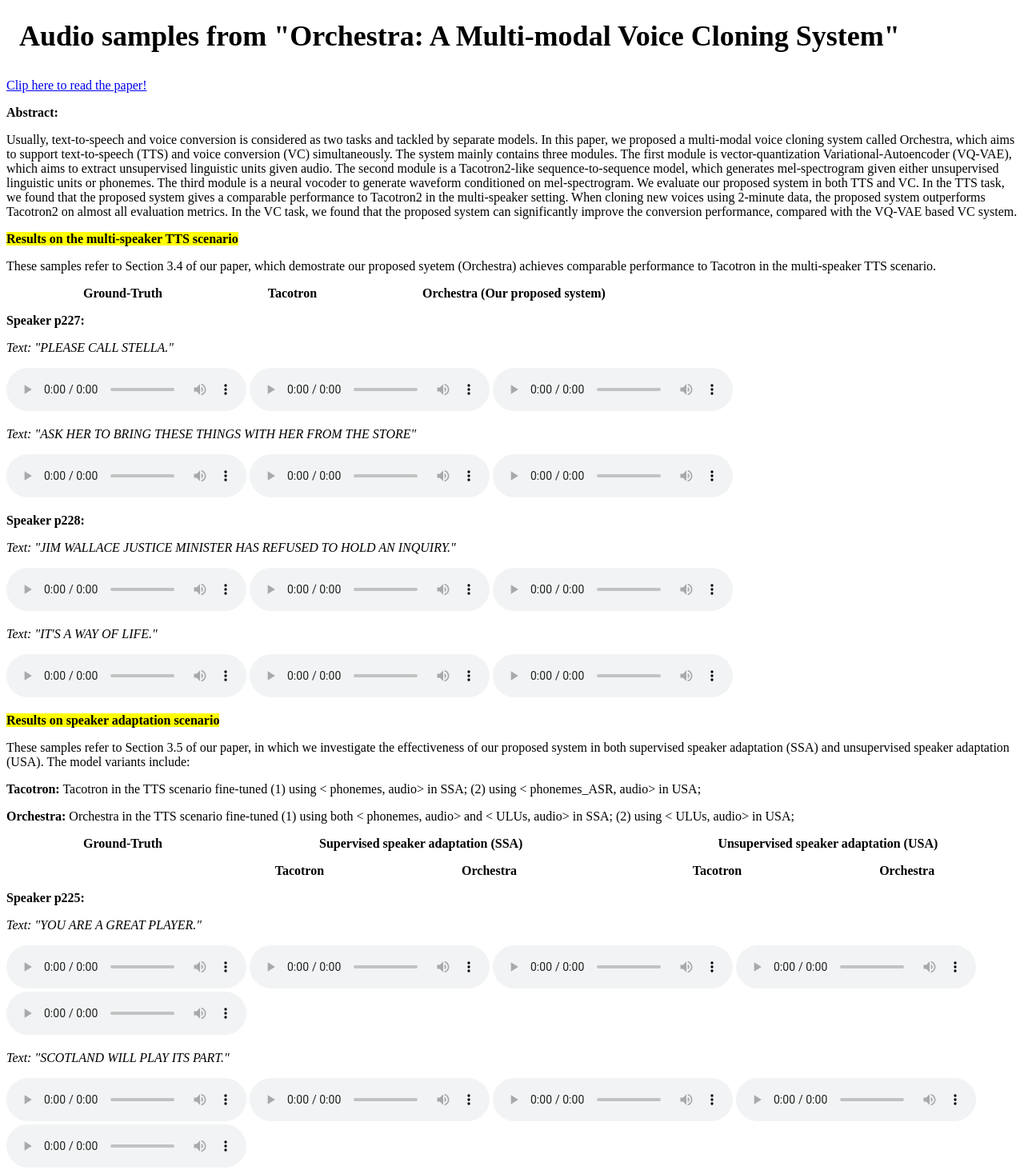
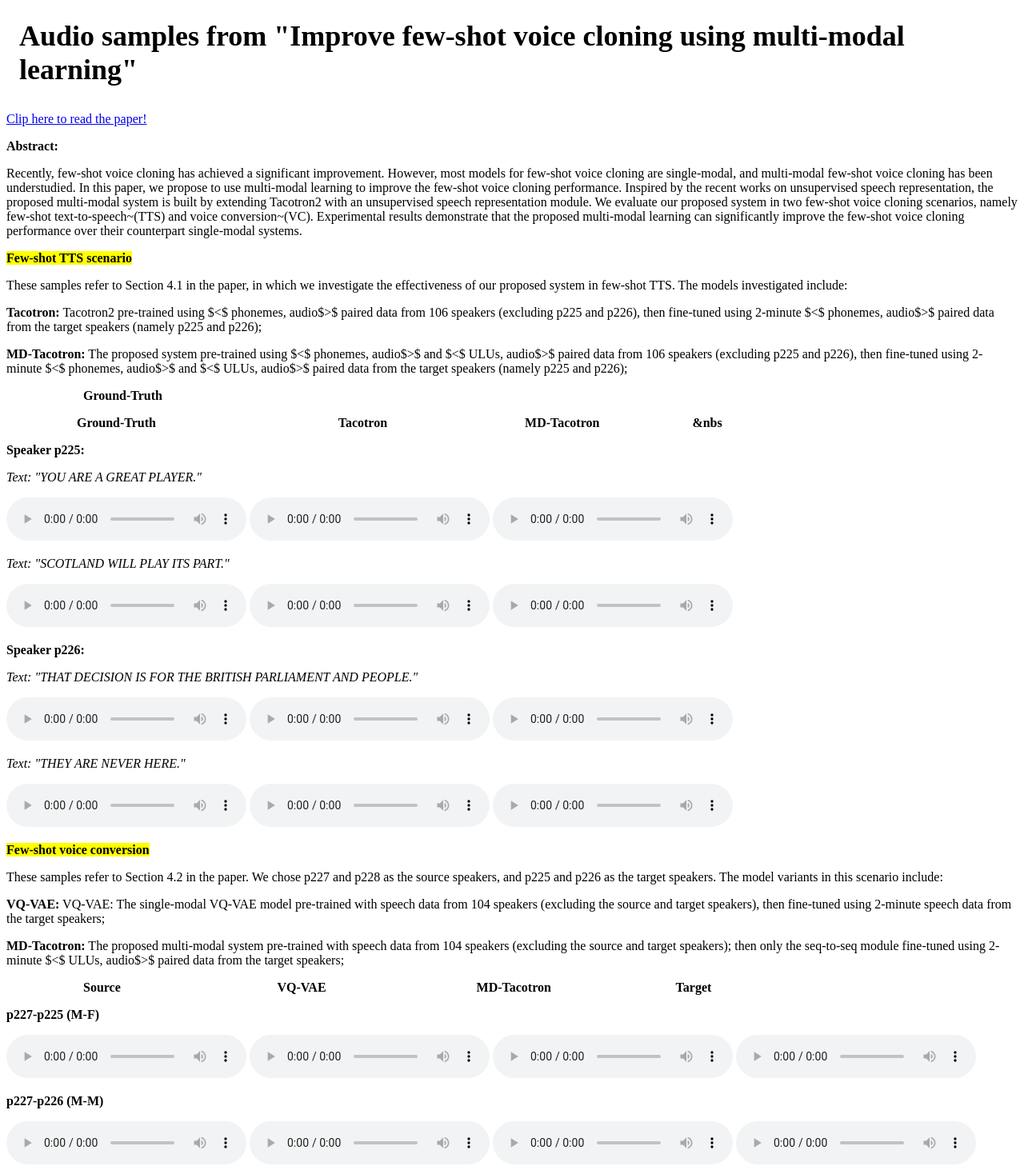
Before and after one commit to HaitongZhang/Orchestra, a plain HTML site: page index.html in a window 1280 px wide. Shown: the top 1463 px of the page at 80% size. Drawn offline with Linux system fonts and the light colour scheme.

Commit message:
few-shot-VL

```diff
--- a/index.html
+++ b/index.html
@@ -18,9 +18,9 @@
 
 
 
-    <p>Usually, text-to-speech and voice conversion is considered as two tasks and tackled by separate models. In this paper, we proposed a multi-modal voice cloning system called Orchestra, which aims to support text-to-speech (TTS) and voice conversion (VC) simultaneously. The system mainly contains three modules. The first module is vector-quantization Variational-Autoencoder (VQ-VAE), which aims to extract unsupervised linguistic units given audio. The second module is a Tacotron2-like sequence-to-sequence model, which generates mel-spectrogram given either unsupervised linguistic units or phonemes. The third module is a neural vocoder to generate waveform conditioned on mel-spectrogram. We evaluate our proposed system in both TTS and VC. In the TTS task, we found that the proposed system gives a comparable performance to Tacotron2 in the multi-speaker setting. When cloning new voices using 2-minute data, the proposed system outperforms Tacotron2 on almost all evaluation metrics. In the VC task, we found that the proposed system can significantly improve the conversion performance, compared with the VQ-VAE based VC system.</p>
+    <p> Recently, few-shot voice cloning has achieved a significant improvement. However, most models for few-shot voice cloning are single-modal, and multi-modal few-shot voice cloning has been understudied. In this paper, we propose to use multi-modal learning to improve the few-shot voice cloning performance. Inspired by the recent works on unsupervised speech representation, the proposed multi-modal system is built by extending Tacotron2 with an unsupervised speech representation module. We evaluate our proposed system in two few-shot voice cloning scenarios, namely few-shot text-to-speech~(TTS) and voice conversion~(VC). Experimental results demonstrate that the proposed multi-modal learning can significantly improve the few-shot voice cloning performance over their counterpart single-modal systems.</p>
 
-    <p><strong><mark>Results on the multi-speaker TTS scenario</mark></strong></p>
+    <!-- <p><strong><mark>Results on the multi-speaker TTS scenario</mark></strong></p>
 
 
     <p>These samples refer to Section 3.4 of our paper, which demostrate our proposed syetem (Orchestra) achieves comparable performance to Tacotron in the multi-speaker TTS scenario.</p>
@@ -109,22 +109,22 @@
         您的浏览器不支持该音频格式。
     </audio>
 
+    -->
+
+
+    <p><strong><mark>Few-shot TTS scenario</mark></strong></p>
+
+    <p>These samples refer to Section 4.1 in the paper, in which we investigate the effectiveness of our proposed system in few-shot TTS. The models investigated include:</p>
+
+    <p><strong>Tacotron:</strong> Tacotron2 pre-trained using $<$ phonemes, audio$>$ paired data from 106 speakers (excluding p225 and p226), then fine-tuned using 2-minute $<$ phonemes, audio$>$ paired data from the target speakers (namely p225 and p226);</p>
+    <p><strong>MD-Tacotron:</strong> The proposed system pre-trained using $<$ phonemes, audio$>$ and $<$ ULUs, audio$>$ paired data from 106 speakers (excluding p225 and p226), then fine-tuned using 2-minute $<$ phonemes, audio$>$ and $<$ ULUs, audio$>$ paired data from the target speakers (namely p225 and p226);</p>
 
 
 
-    <p><strong><mark>Results on speaker adaptation scenario</mark></strong></p>
-
-    <p>These samples refer to Section 3.5 of our paper, in which we investigate the effectiveness of our proposed system in both supervised speaker adaptation (SSA) and unsupervised speaker adaptation (USA). The model variants include:</p>
-
-    <p><strong>Tacotron:</strong> Tacotron in the TTS scenario fine-tuned  (1) using < phonemes, audio> in SSA; (2) using < phonemes_ASR, audio> in USA;</p>
-    <p><strong>Orchestra:</strong> Orchestra in the TTS scenario fine-tuned (1) using both < phonemes, audio> and < ULUs, audio> in SSA; (2) using < ULUs, audio> in USA;</p>
-
-
-
-    <p><b>&nbsp &nbsp &nbsp &nbsp &nbsp &nbsp &nbsp &nbsp &nbsp &nbsp &nbsp &nbsp Ground-Truth &nbsp &nbsp &nbsp &nbsp &nbsp &nbsp &nbsp &nbsp &nbsp &nbsp &nbsp &nbsp &nbsp &nbsp &nbsp &nbsp &nbsp &nbsp &nbsp &nbsp &nbsp &nbsp &nbsp &nbsp  Supervised speaker adaptation (SSA)  &nbsp &nbsp &nbsp &nbsp &nbsp &nbsp &nbsp &nbsp &nbsp &nbsp  &nbsp &nbsp &nbsp &nbsp  &nbsp &nbsp &nbsp &nbsp  &nbsp &nbsp &nbsp &nbsp  &nbsp &nbsp &nbsp &nbsp  &nbsp &nbsp &nbsp &nbsp    Unsupervised speaker adaptation (USA) &nbsp &nbsp &nbsp &nbsp  </b></p>
+    <p><b>&nbsp &nbsp &nbsp &nbsp &nbsp &nbsp &nbsp &nbsp &nbsp &nbsp &nbsp &nbsp Ground-Truth &nbsp &nbsp &nbsp &nbsp &nbsp &nbsp &nbsp &nbsp &nbsp &nbsp &nbsp &nbsp &nbsp &nbsp &nbsp &nbsp &nbsp &nbsp &nbsp &nbsp &nbsp &nbsp &nbsp &nbsp   &nbsp &nbsp &nbsp &nbsp  </b></p>
 
 <!--    <p><strong><mark>Supervised speaker adaptation (SSA)</mark></strong></p>-->
-    <p><b>&nbsp &nbsp &nbsp &nbsp &nbsp &nbsp &nbsp &nbsp &nbsp &nbsp &nbsp &nbsp &nbsp &nbsp &nbsp &nbsp &nbsp &nbsp &nbsp &nbsp &nbsp &nbsp &nbsp &nbsp &nbsp &nbsp &nbsp &nbsp &nbsp &nbsp &nbsp &nbsp &nbsp &nbsp &nbsp &nbsp &nbsp &nbsp &nbsp  &nbsp &nbsp &nbsp Tacotron   &nbsp &nbsp &nbsp  &nbsp &nbsp &nbsp &nbsp &nbsp &nbsp &nbsp  &nbsp &nbsp &nbsp &nbsp &nbsp  &nbsp &nbsp &nbsp &nbsp  &nbsp &nbsp Orchestra  &nbsp &nbsp &nbsp &nbsp  &nbsp &nbsp &nbsp &nbsp  &nbsp &nbsp &nbsp &nbsp  &nbsp &nbsp &nbsp &nbsp  &nbsp &nbsp &nbsp &nbsp  &nbsp &nbsp &nbsp &nbsp   &nbsp  &nbsp &nbsp    Tacotron  &nbsp &nbsp &nbsp  &nbsp &nbsp &nbsp &nbsp &nbsp &nbsp &nbsp  &nbsp &nbsp &nbsp &nbsp &nbsp  &nbsp &nbsp &nbsp &nbsp  &nbsp &nbsp Orchestra &nbsp &nbsp &nbsp &nbsp  </b></p>
+    <p><b>&nbsp &nbsp &nbsp &nbsp &nbsp &nbsp &nbsp &nbsp &nbsp &nbsp &nbsp Ground-Truth &nbsp &nbsp &nbsp &nbsp &nbsp &nbsp &nbsp &nbsp &nbsp &nbsp &nbsp &nbsp &nbsp &nbsp &nbsp &nbsp &nbsp &nbsp &nbsp &nbsp &nbsp &nbsp &nbsp &nbsp &nbsp  &nbsp &nbsp &nbsp Tacotron   &nbsp &nbsp &nbsp  &nbsp &nbsp &nbsp &nbsp &nbsp &nbsp &nbsp  &nbsp &nbsp &nbsp &nbsp &nbsp  &nbsp &nbsp &nbsp &nbsp  &nbsp &nbsp MD-Tacotron  &nbsp &nbsp &nbsp &nbsp  &nbsp &nbsp &nbsp &nbsp  &nbsp &nbsp &nbsp &nbsp  &nbsp &nbsp &nbs </b></p>
 
 
     <p><b>Speaker p225:</b></p>
@@ -149,7 +149,7 @@
     </audio>
 
 
-    <audio controls>
+    <!--<audio controls>
         <source src="wavs/TTS/p225/system3/p225_208.wav" type="audio/wav">
             您的浏览器不支持该音频格式。
     </audio>
@@ -159,6 +159,7 @@
         <source src="wavs/TTS/p225/system4/p225_208.wav" type="audio/wav">
             您的浏览器不支持该音频格式。
     </audio>
+    -->
 
 
 
@@ -170,16 +171,17 @@
     </audio>
 
     <audio controls>
-        <source src="wavs/TTS/p225/system0/p225_210.wav" type="audio/wav">
+        <source src="wavs/TTS/p225/system1/p225_210.wav" type="audio/wav">
             您的浏览器不支持该音频格式。
     </audio>
 
     <audio controls>
-        <source src="wavs/TTS/p225/system0/p225_210.wav" type="audio/wav">
+        <source src="wavs/TTS/p225/system2/p225_210.wav" type="audio/wav">
             您的浏览器不支持该音频格式。
     </audio>
 
 
+    <!--
     <audio controls>
         <source src="wavs/TTS/p225/system0/p225_210.wav" type="audio/wav">
             您的浏览器不支持该音频格式。
@@ -190,7 +192,7 @@
             您的浏览器不支持该音频格式。
     </audio>
 
-
+    -->
 
     <p><b>Speaker p226:</b></p>
 
@@ -212,6 +214,7 @@
     </audio>
 
 
+    <!--
     <audio controls>
         <source src="wavs/TTS/p226/system3/p226_268.wav" type="audio/wav">
             您的浏览器不支持该音频格式。
@@ -222,7 +225,7 @@
         <source src="wavs/TTS/p226/system4/p226_268.wav" type="audio/wav">
             您的浏览器不支持该音频格式。
     </audio>
-
+    -->
 
 
 
@@ -244,6 +247,7 @@
     </audio>
 
 
+    <!--
     <audio controls>
         <source src="wavs/TTS/p226/system3/p226_269.wav" type="audio/wav">
             您的浏览器不支持该音频格式。
@@ -254,27 +258,22 @@
             您的浏览器不支持该音频格式。
     </audio>
 
+    -->
 
 
-
-    <p><strong><mark>Results on any-to-one voice conversion</mark></strong></p>
+    <p><strong><mark>Few-shot voice conversion</mark></strong></p>
 
 
-    <p>These samples refer to Section 3.6 of our paper. We chose p227 and p228 as the source speakers,  and p225 and p226 as the target speakers. The model variants in this scenario include: </p>
+    <p>These samples refer to Section 4.2 in the paper. We chose p227 and p228 as the source speakers,  and p225 and p226 as the target speakers. The model variants in this scenario include: </p>
 
-        <p><strong>VQ-VAE:</strong> The VQ-VAE module trained with training data from all speakers except for the source and target speakers, then fine-tuned with 2-minute data from the target speakers.</p>
+        <p><strong>VQ-VAE:</strong> VQ-VAE:  The single-modal VQ-VAE model pre-trained with speech data from 104 speakers (excluding the source and target speakers), then fine-tuned using 2-minute speech data from the target speakers;</p>
 
-        <p><strong>Tacotron+ASR:</strong>  The multi-speaker Tacotron trained as in the TTS scenario, fine-tuned using < phonemes ASR, audio>; when conversion, phonemes ASR are used;</p>
+        <p><strong>MD-Tacotron:</strong>  The proposed multi-modal system pre-trained with speech data from 104 speakers (excluding the source and target speakers); then only the seq-to-seq module fine-tuned using 2-minute $<$ ULUs, audio$>$ paired data from the target speakers;</p>
 
-        <p><strong>Orchestra+VQ:</strong>  The multi-speaker Orchestra trained as in the TTS scenario, fine-tuned using < ULUs, audio>; when conversion, ULUs are used; </p>
-
-        <p><strong>Orchestra+ASR:</strong>  The multi-speaker Orchestra trained as in the TTS scenario, fine-tuned using < phonemes ASR, audio>; when conversion, phonemes ASR are used;</p>
 
     <p><b>&nbsp &nbsp &nbsp &nbsp &nbsp &nbsp &nbsp &nbsp &nbsp &nbsp &nbsp &nbsp Source
         &nbsp &nbsp &nbsp &nbsp &nbsp &nbsp &nbsp &nbsp &nbsp &nbsp &nbsp &nbsp &nbsp &nbsp &nbsp &nbsp &nbsp &nbsp &nbsp &nbsp &nbsp &nbsp &nbsp &nbsp VQ-VAE
-        &nbsp &nbsp &nbsp &nbsp &nbsp &nbsp &nbsp &nbsp &nbsp &nbsp &nbsp &nbsp &nbsp &nbsp &nbsp &nbsp &nbsp &nbsp &nbsp &nbsp &nbsp &nbsp &nbsp  Tacotron+ASR
-        &nbsp &nbsp &nbsp &nbsp  &nbsp &nbsp &nbsp &nbsp  &nbsp &nbsp &nbsp &nbsp  &nbsp &nbsp &nbsp &nbsp  &nbsp &nbsp   Orchestra+VQ
-        &nbsp &nbsp &nbsp &nbsp  &nbsp &nbsp &nbsp &nbsp  &nbsp &nbsp &nbsp &nbsp  &nbsp &nbsp &nbsp &nbsp  &nbsp  Orchestra+ASR
+        &nbsp &nbsp &nbsp &nbsp &nbsp &nbsp &nbsp &nbsp &nbsp &nbsp &nbsp &nbsp &nbsp &nbsp &nbsp &nbsp &nbsp &nbsp &nbsp &nbsp &nbsp &nbsp &nbsp  MD-Tacotron
         &nbsp &nbsp &nbsp &nbsp  &nbsp &nbsp &nbsp &nbsp  &nbsp &nbsp &nbsp &nbsp  &nbsp &nbsp &nbsp &nbsp  &nbsp &nbsp &nbsp Target</b></p>
 
 
@@ -292,23 +291,24 @@
     </audio>
 
 
+    <!--
      <audio controls>
         <source src="wavs/VC/p225/system2/p227/p227_001.wav" type="audio/wav">
         您的浏览器不支持该音频格式。
     </audio>
-
+    -->
 
      <audio controls>
         <source src="wavs/VC/p225/system3/p227/p227_001.wav" type="audio/wav">
         您的浏览器不支持该音频格式。
     </audio>
 
-
+    <!--
      <audio controls>
         <source src="wavs/VC/p225/system4/p227/p227_001.wav" type="audio/wav">
         您的浏览器不支持该音频格式。
     </audio>
-
+    -->
 
      <audio controls>
         <source src="wavs/VC/p225/target/p225/p225_366.wav" type="audio/wav">
@@ -324,18 +324,17 @@
         您的浏览器不支持该音频格式。
     </audio>
 
-
      <audio controls>
         <source src="wavs/VC/p226/system1/p227/p227_001.wav" type="audio/wav">
         您的浏览器不支持该音频格式。
     </audio>
 
-
+    <!--
      <audio controls>
         <source src="wavs/VC/p226/system2/p227/p227_001.wav" type="audio/wav">
         您的浏览器不支持该音频格式。
     </audio>
-
+    -->
 
      <audio controls>
         <source src="wavs/VC/p226/system3/p227/p227_001.wav" type="audio/wav">
@@ -343,11 +342,12 @@
     </audio>
 
 
+    <!--
      <audio controls>
         <source src="wavs/VC/p226/system4/p227/p227_001.wav" type="audio/wav">
         您的浏览器不支持该音频格式。
     </audio>
-
+    -->
 
      <audio controls>
         <source src="wavs/VC/p226/target/p226/p226_370.wav" type="audio/wav">
@@ -373,11 +373,12 @@
     </audio>
 
 
+    <!--
      <audio controls>
         <source src="wavs/VC/p225/system2/p228/p228_270.wav" type="audio/wav">
         您的浏览器不支持该音频格式。
     </audio>
-
+    -->
 
      <audio controls>
         <source src="wavs/VC/p225/system3/p228/p228_270.wav" type="audio/wav">
@@ -385,11 +386,12 @@
     </audio>
 
 
+     <!--
      <audio controls>
         <source src="wavs/VC/p225/system4/p228/p228_270.wav" type="audio/wav">
         您的浏览器不支持该音频格式。
     </audio>
-
+    -->
 
      <audio controls>
         <source src="wavs/VC/p225/target/p225/p225_366.wav" type="audio/wav">
@@ -414,24 +416,24 @@
     </audio>
 
 
-
+    <!--
      <audio controls>
         <source src="wavs/VC/p226/system2/p228/p228_270.wav" type="audio/wav">
         您的浏览器不支持该音频格式。
     </audio>
-
+    -->
 
      <audio controls>
         <source src="wavs/VC/p226/system3/p228/p228_270.wav" type="audio/wav">
         您的浏览器不支持该音频格式。
     </audio>
 
-
+    <!--
      <audio controls>
         <source src="wavs/VC/p226/system4/p228/p228_270.wav" type="audio/wav">
         您的浏览器不支持该音频格式。
     </audio>
-
+    -->
 
      <audio controls>
         <source src="wavs/VC/p226/target/p226/p226_370.wav" type="audio/wav">
--- a/index.js
+++ b/index.js
@@ -1,4 +1,4 @@
 window.onload = function() {
-      document.getElementById('main-content').innerHTML = 'Audio samples from "Orchestra: A Multi-modal Voice Cloning System"'
+      document.getElementById('main-content').innerHTML = 'Audio samples from "Improve few-shot voice cloning using multi-modal learning"'
 
 }
```
Also changed, not shown: 5 other files.
